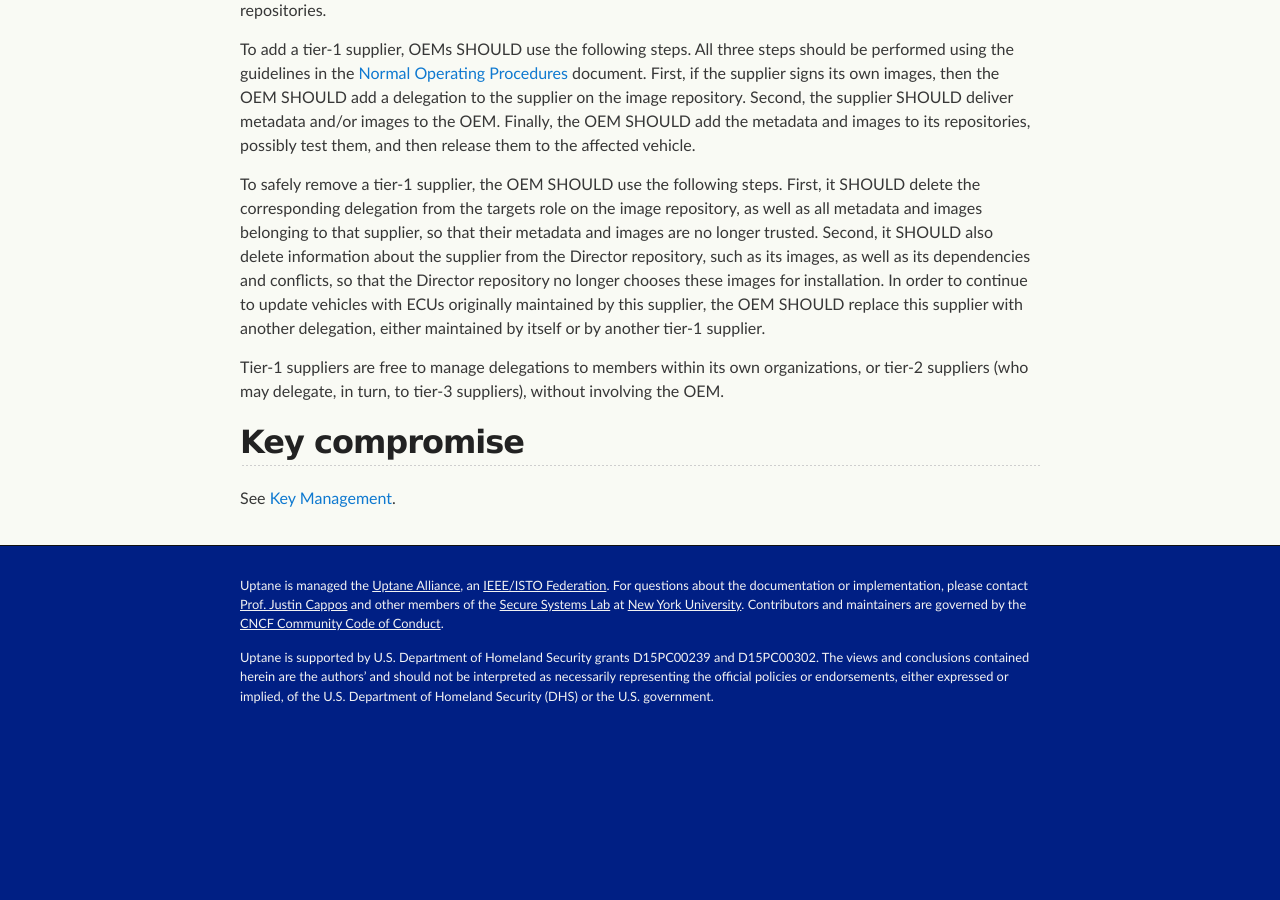
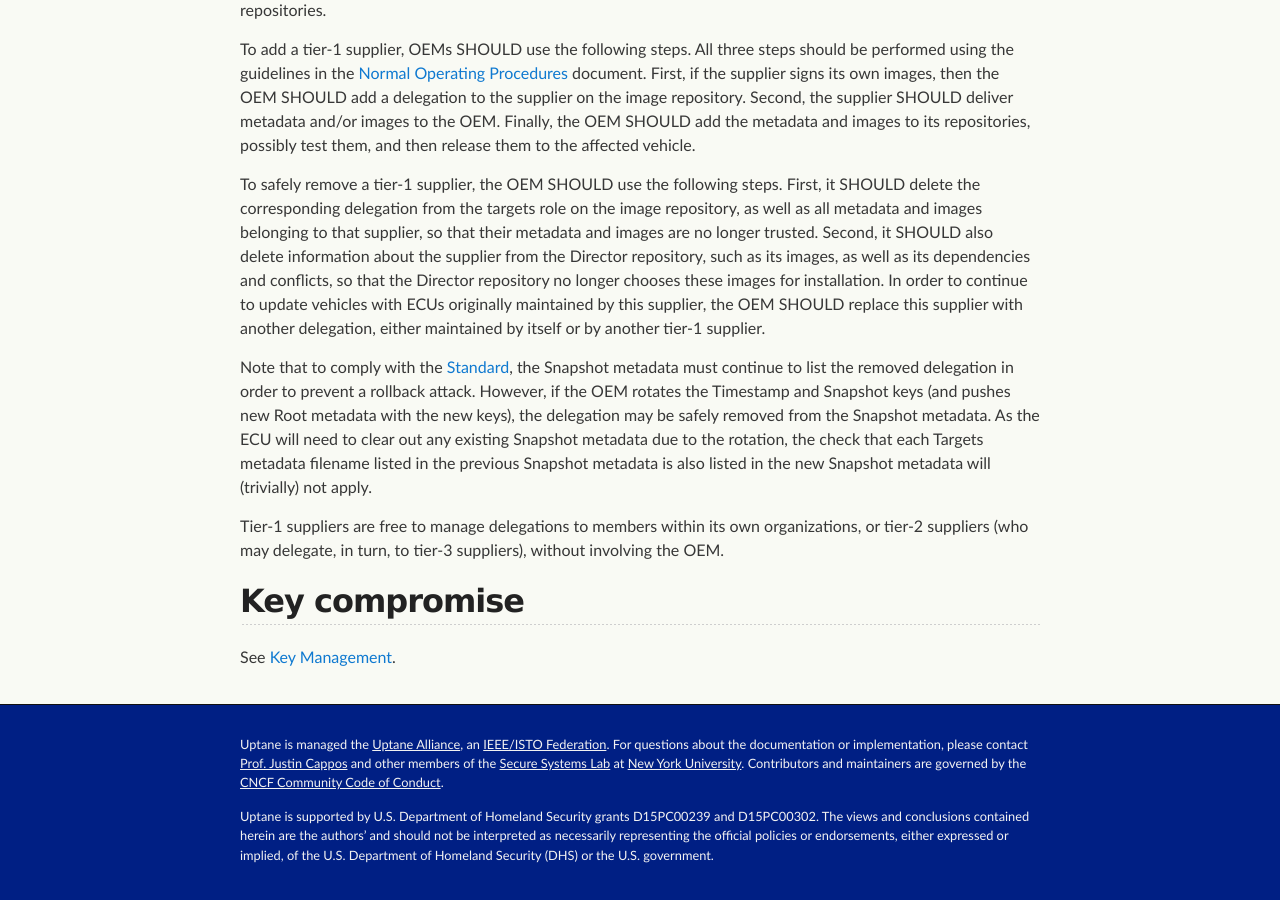
Before and after one commit to uptane/deployment-considerations, a Jekyll site: the page built from exceptional_operations.md, in a window 1280 px wide and 900 px high, scrolled down 3563 px. Built offline with Jekyll 4.4.1, drawn with Linux system fonts in a browser that asks for light colours; our own code applies the rules of GitHub Pages for plain Markdown files; before the commit the page ends 4304 px from its top, so only the background shows below that.

Commit message:
Delegations can be removed from the Snapshot after rotation.
Signed-off-by: Patrick Vacek <patrickvacek@gmail.com>
Co-Authored-By: Trishank Karthik Kuppusamy <33133073+trishankatdatadog@users.noreply.github.com>

```diff
--- a/exceptional_operations.md
+++ b/exceptional_operations.md
@@ -64,6 +64,8 @@ To add a tier-1 supplier, OEMs SHOULD use the following steps. All three steps s
 
 To safely remove a tier-1 supplier, the OEM SHOULD use the following steps. First, it SHOULD delete the corresponding delegation from the targets role on the image repository, as well as all metadata and images belonging to that supplier, so that their metadata and images are no longer trusted. Second, it SHOULD also delete information about the supplier from the Director repository, such as its images, as well as its dependencies and conflicts, so that the Director repository no longer chooses these images for installation. In order to continue to update vehicles with ECUs originally maintained by this supplier, the OEM SHOULD replace this supplier with another delegation, either maintained by itself or by another tier-1 supplier.
 
+Note that to comply with the [Standard](https://uptane.github.io/papers/ieee-isto-6100.1.0.0.uptane-standard.html#check_snapshot), the Snapshot metadata must continue to list the removed delegation in order to prevent a rollback attack. However, if the OEM rotates the Timestamp and Snapshot keys (and pushes new Root metadata with the new keys), the delegation may be safely removed from the Snapshot metadata. As the ECU will need to clear out any existing Snapshot metadata due to the rotation, the check that each Targets metadata filename listed in the previous Snapshot metadata is also listed in the new Snapshot metadata will (trivially) not apply.
+
 Tier-1 suppliers are free to manage delegations to members within its own organizations, or tier-2 suppliers (who may delegate, in turn, to tier-3 suppliers), without involving the OEM.
 
 
```
